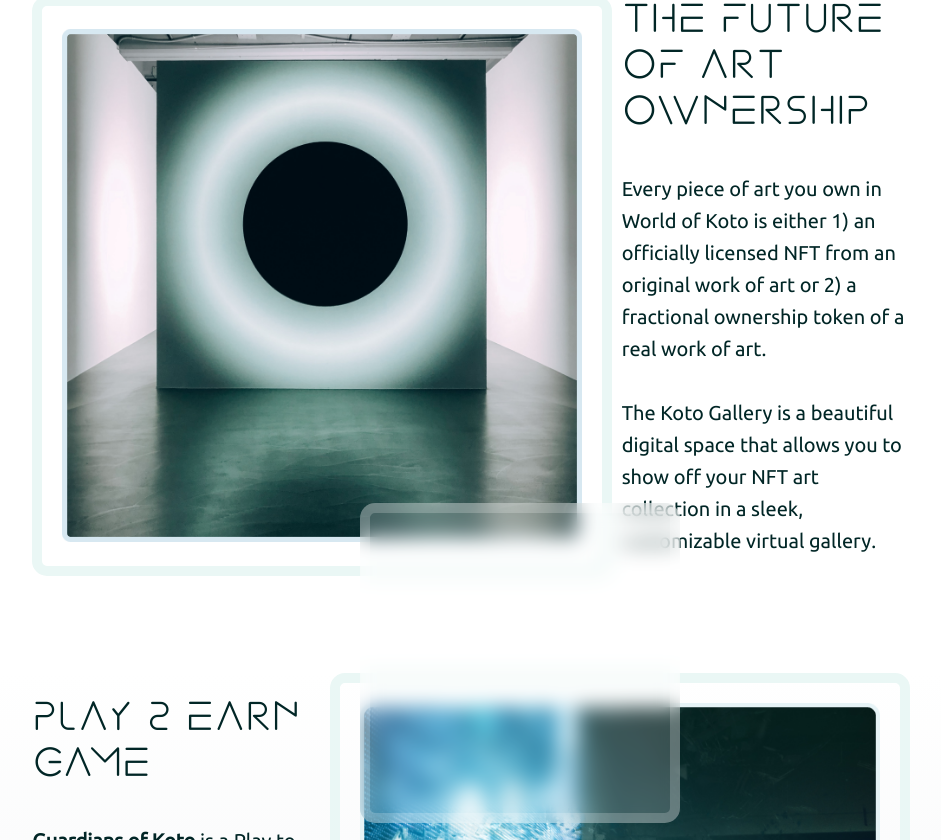
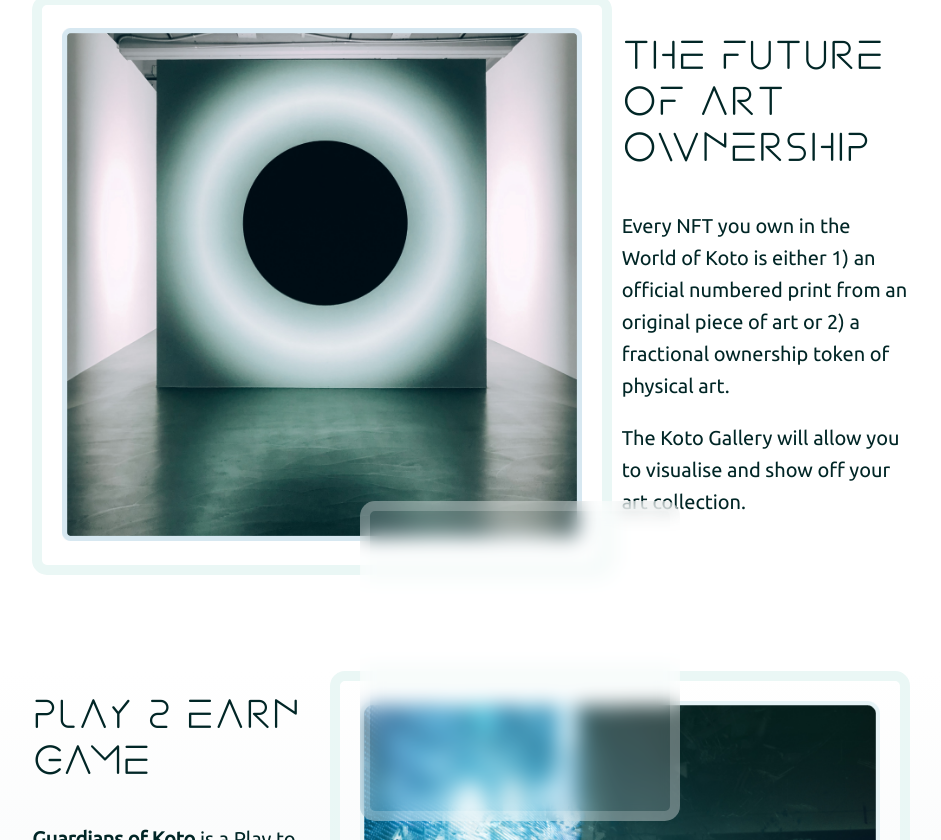
Before and after one commit to valeriiRadko/worldofkoto, a Next.js app: page / in a window 1280 px wide. Shown: the part 920-1760 px from the top of the page, without its empty margins (169-1110 px from the left). Built offline with nearby package versions, Linux system fonts and the light colour scheme.

Commit message:
adjust copy

```diff
--- a/components/Footer/Footer.tsx
+++ b/components/Footer/Footer.tsx
@@ -7,7 +7,7 @@
     <footer className={styles.footer}>
       <div className={styles["terms-and-conditions"]}>
         ®Copyright {new Date().getFullYear()}. The Metaversed Studio Ltd. All
-        rights reserved
+        rights reserved.
       </div>
       <div className={styles.links}>
         <a
--- a/components/sections/whatis.js
+++ b/components/sections/whatis.js
@@ -26,14 +26,13 @@
             The future of art ownership
           </p>
           <p className={styles.whatiscontentparagraph}>
-            Every piece of art you own in World of Koto is either 1) an
-            officially licensed NFT from an original work of art or 2) a
-            fractional ownership token of a real work of art.
-            <br />
-            <br />
-            The Koto Gallery is a beautiful digital space that allows you to
-            show off your NFT art collection in a sleek, customizable virtual
-            gallery.
+            Every NFT you own in the World of Koto is either 1) an official
+            numbered print from an original piece of art or 2) a fractional
+            ownership token of physical art.
+          </p>
+          <p className={styles.whatiscontentparagraph}>
+            The Koto Gallery will allow you to visualise and show off your art
+            collection.
           </p>
         </div>
       </div>
```
